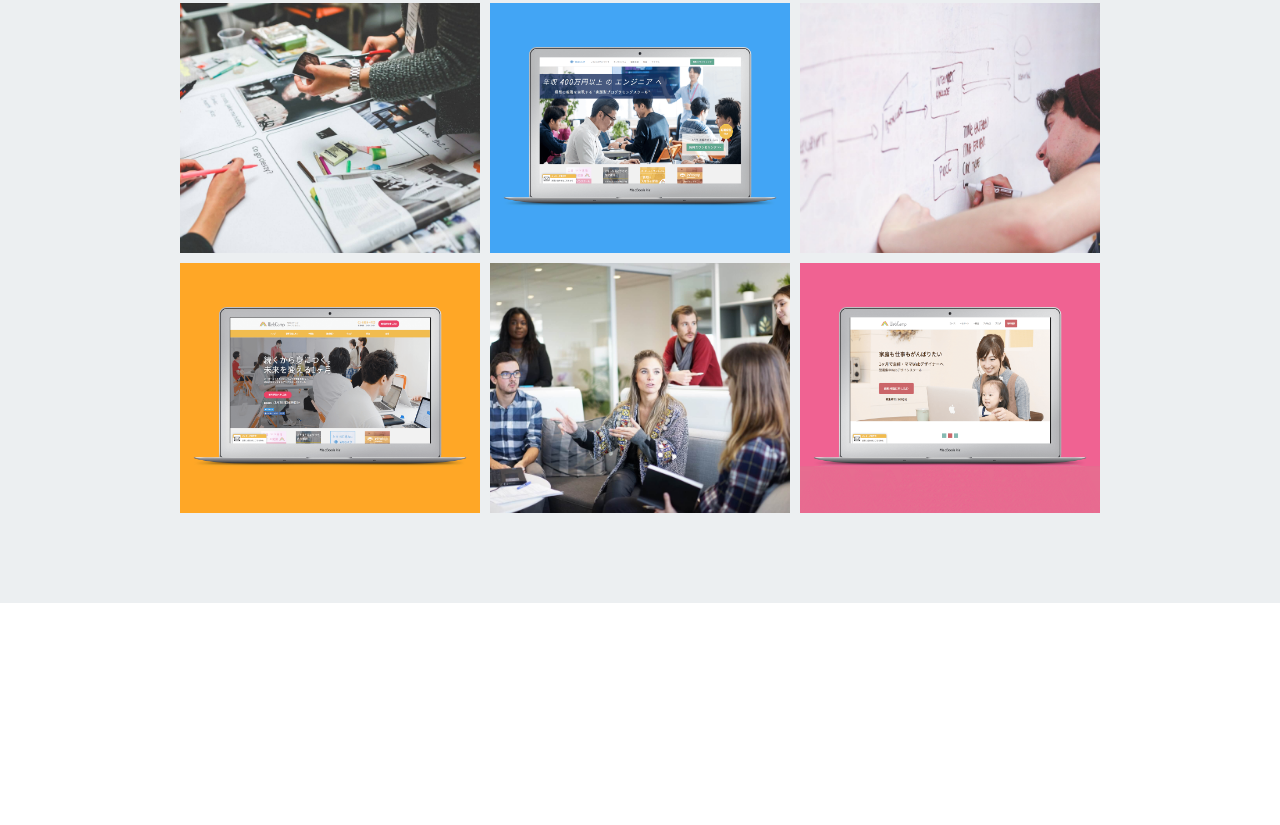
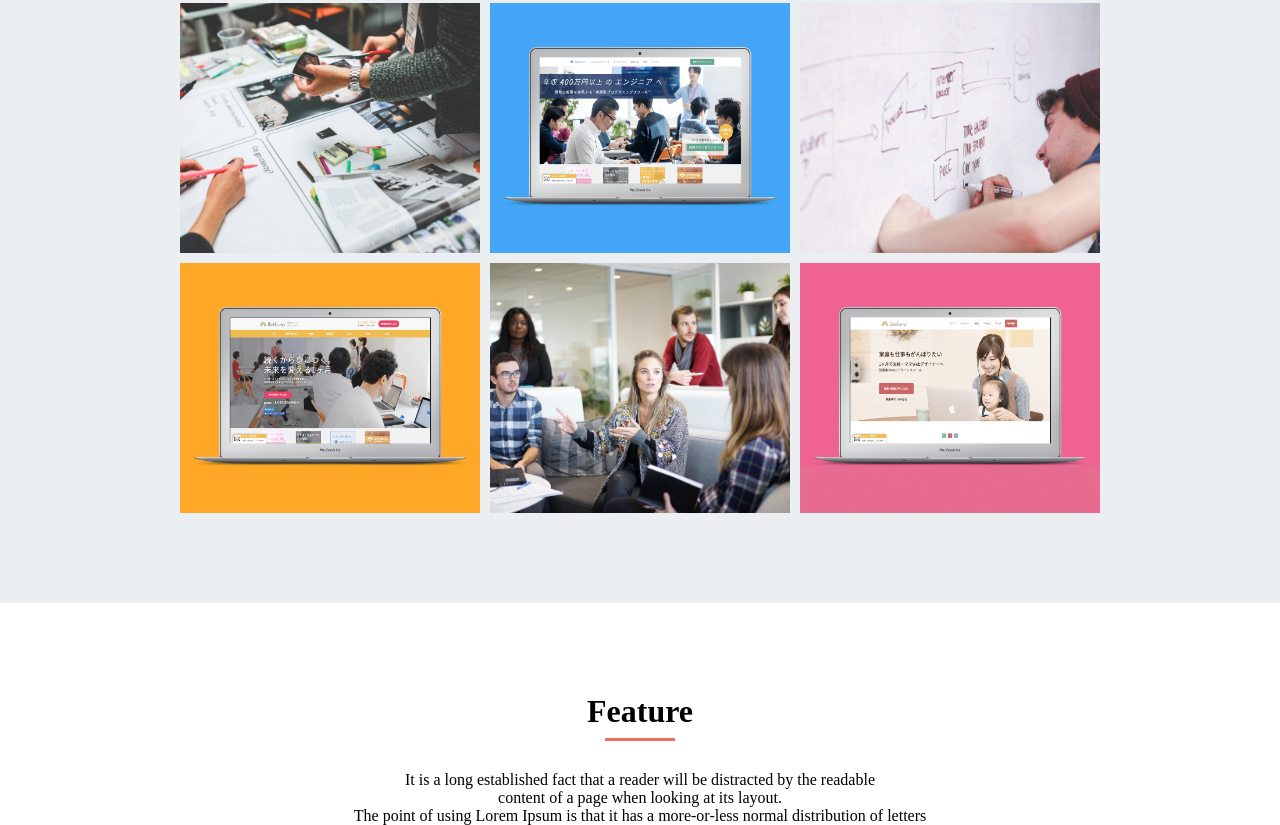
Before and after one commit to gakuto0404/web_page_-review, a plain HTML site: page index.html in a window 1280 px wide. Shown: the part 969-1794 px from the top of the page. Before the commit the page ends 1572 px from the top, so only its background shows below. Drawn offline with Linux system fonts and the light colour scheme.

Commit message:
[add]feature

```diff
--- a/index.html
+++ b/index.html
@@ -56,5 +56,14 @@
         </div>
       </div>
     </section>
+
+    <section id="feature">
+      <div class="container">
+        <h2 class="heading">Feature</h2>
+        <p class="heading-text">
+          It is a long established fact that a reader will be distracted by the readable<br> content of a page when looking at its layout.<br class="sp-none"> The point of using Lorem Ipsum is that it has a more-or-less normal distribution of letters
+        </p>
+      </div>
+    </section>
   </body>
 </html>
```
